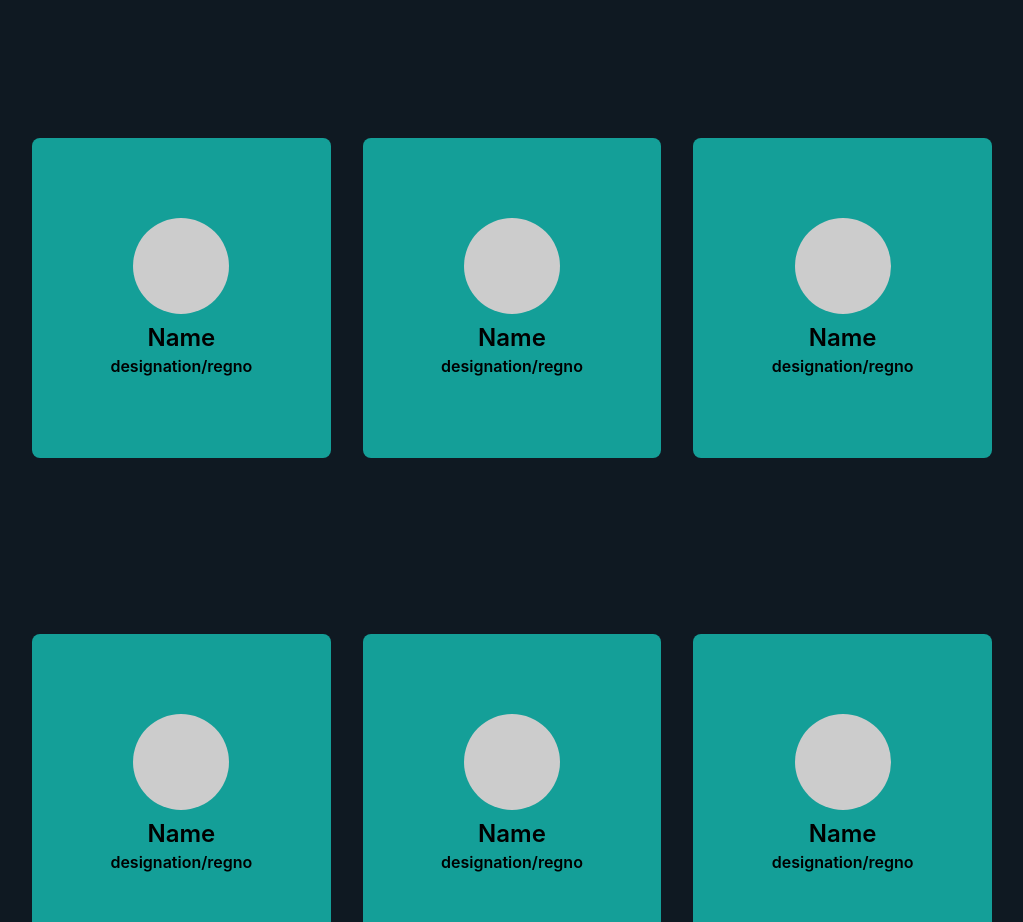
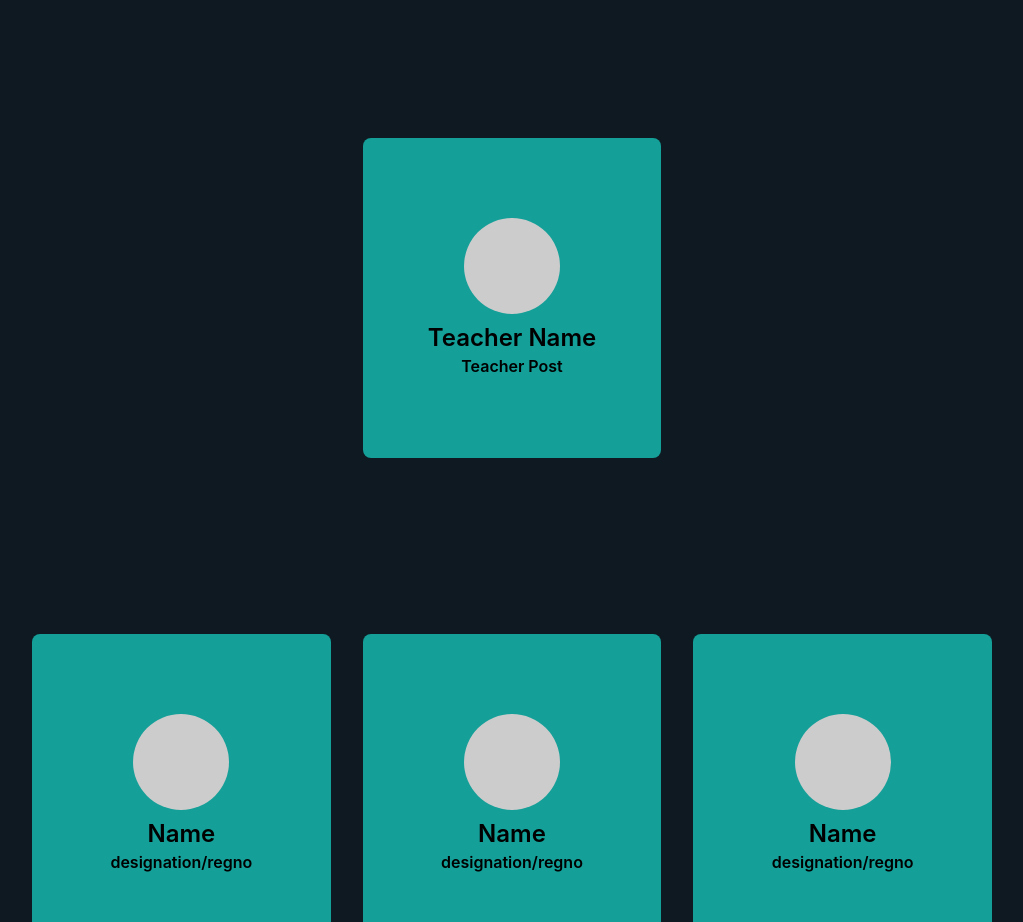
Before and after one commit to rainasaxena/club-website, a React (Create React App) app: page /ffcs21 in a window 1280 px wide. Shown: the part 3980-4902 px from the top of the page, without its empty margins (128-1151 px from the left). Built offline with nearby package versions, Linux system fonts and the light colour scheme; the HTML template or start-up script is replaced by a standard one.

Commit message:
added faculty card

```diff
--- a/src/pages/Team.jsx
+++ b/src/pages/Team.jsx
@@ -16,6 +16,18 @@ const Team = () => {
     <>
       <div id="team-container" className=''>
         <h1 className='m-3 text-pink text-4xl font-semibold'>OUR TEAM</h1>
+
+        <div className='lg:flex lg:flex-row md:m-36 md:flex-col sm:flex-row justify-center sm:m-4'>
+
+            <div className='lg:w-1/3 p-4'>
+              <div className='flex flex-col bg-teal rounded-lg text-center h-80 w-70 items-center justify-center'>
+                <div className='bg-grey rounded-full w-24 h-24 mx-auto mb-2' />
+                <h1 className='font-semibold md:text-2xl sm:text-sm'>Teacher Name</h1>
+                <h2 className='font-semibold'>Teacher Post</h2>
+              </div>
+            </div>
+
+        </div>
 
         <div className='lg:flex lg:flex-row md:m-36 md:flex-col sm:flex-row sm:m-4 justify-items-center'>
           {details.map((item, index) => (
```
